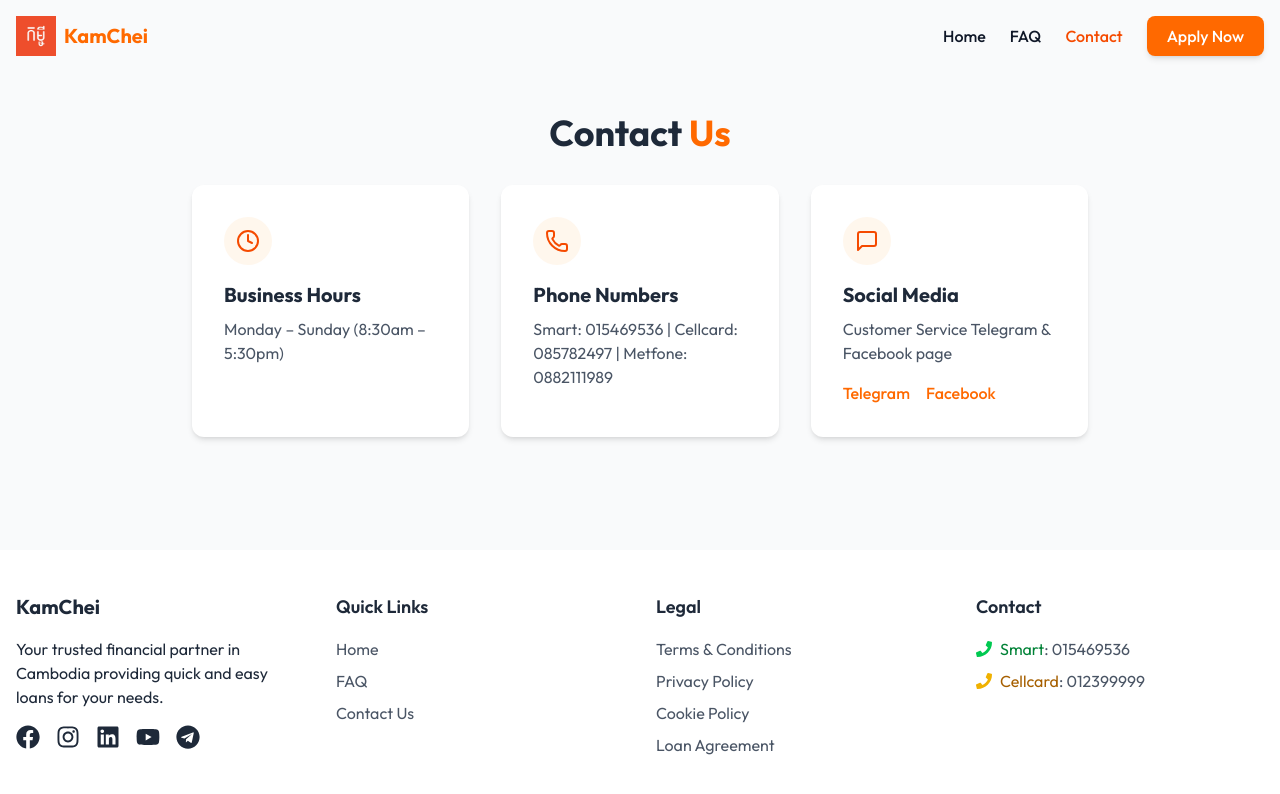
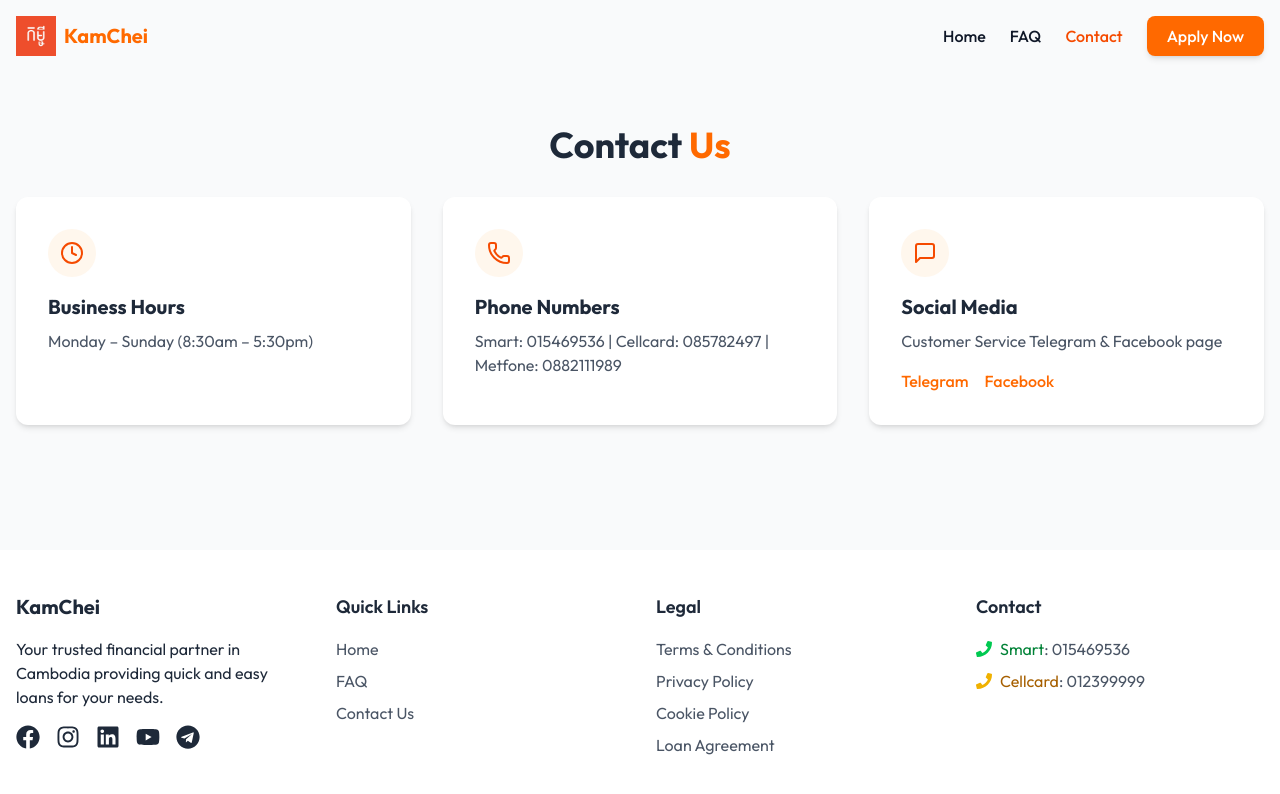
Before and after one commit to Si1verB1ack/kamchei_new_website, a React (Vite) app: page /contact in a window 1280 px wide. Shown: the top 794 px of the page. Built offline with nearby package versions, Linux system fonts and the light colour scheme.

Commit message:
final look

```diff
--- a/src/components/Contact.tsx
+++ b/src/components/Contact.tsx
@@ -33,7 +33,7 @@
   ];
 
   return (
-    <section className={`py-16 bg-${colors.primaryLight}`} id="contact">
+    <section className={`py-16 md:py-24 bg-${colors.primaryLight}`} id="contact">
       <div className="container mx-auto px-4">
         <motion.h2
           className="text-3xl md:text-4xl font-bold text-gray-800 mb-8 text-center"
@@ -44,7 +44,13 @@
           Contact <span className={`text-${colors.primary}`}>Us</span>
         </motion.h2>
 
-        <div className="grid grid-cols-1 md:grid-cols-3 gap-8 max-w-4xl mx-auto">
+        {/* Grid Layout */}
+        <motion.div
+          className="grid grid-cols-1 md:grid-cols-2 lg:grid-cols-3 gap-6 md:gap-8"
+          initial={{ opacity: 0, y: 20 }}
+          animate={{ opacity: 1, y: 0 }}
+          transition={{ duration: 0.7 }}
+        >
           {contactMethods.map((item, index) => (
             <motion.div
               key={index}
@@ -54,7 +60,7 @@
               transition={{ duration: 0.5, delay: index * 0.1 }}
             >
               <div
-                className={` bg-orange-50 text-${colors.accent} bg-${colors.primaryLight} rounded-full w-12 h-12 flex items-center justify-center mb-4`}
+                className={`bg-orange-50 text-${colors.accent} bg-${colors.primaryLight} rounded-full w-12 h-12 flex items-center justify-center mb-4`}
               >
                 {item.icon}
               </div>
@@ -62,6 +68,7 @@
                 {item.title}
               </h3>
               <p className="text-gray-600">{item.description}</p>
+
               {index === 2 && (
                 <div className="mt-4 flex space-x-4">
                   <a
@@ -82,7 +89,7 @@
               )}
             </motion.div>
           ))}
-        </div>
+        </motion.div>
       </div>
     </section>
   );
```
